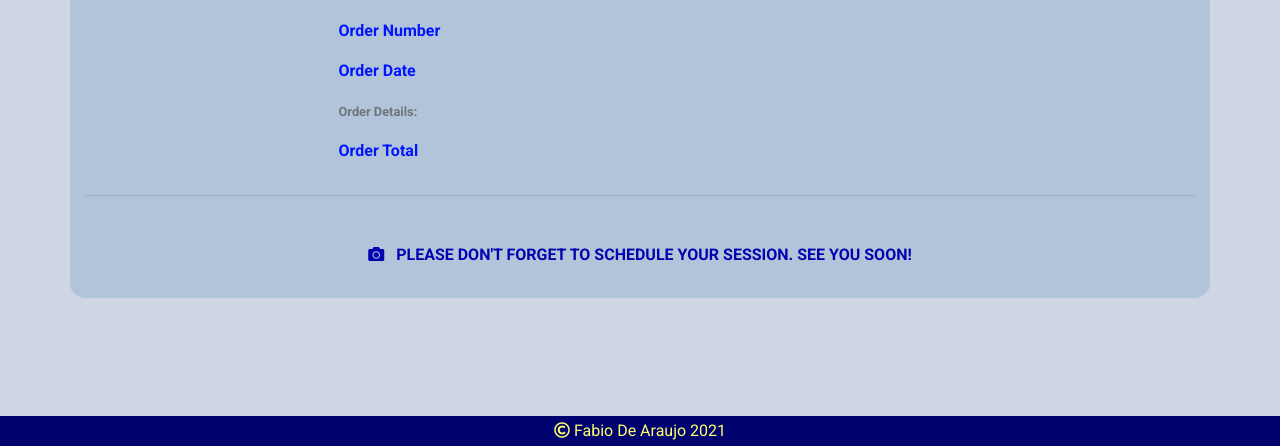
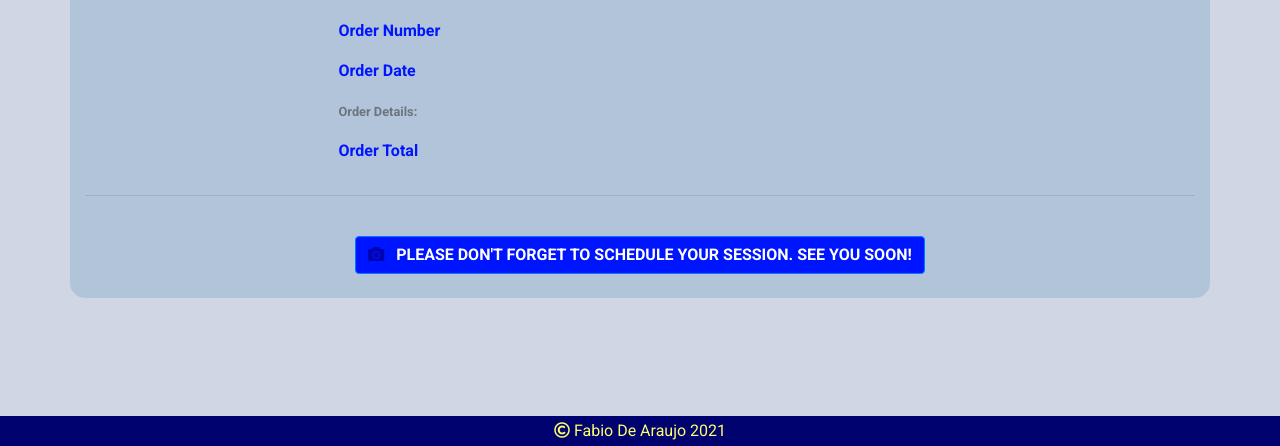
Before and after one commit to fabiodearaujo/sophie-photography-mp4, a Django app: template checkout/templates/checkout/checkout_success.html in a window 1280 px wide. Shown: the part 354-800 px from the top of the page. Run offline with Django 3.2, Linux system fonts and the light colour scheme; the template is opened without the code that fills it, so the values that code supplies are empty; parts of the project's set-up code (start-up, migrations or seed data) failed here and were passed over; some libraries are stand-ins or nearby versions.

Commit message:
fixed few buttons tha was missed

```diff
--- a/checkout/templates/checkout/checkout_success.html
+++ b/checkout/templates/checkout/checkout_success.html
@@ -81,18 +81,18 @@
             <div class="row justify-content-center py-3">
                 <div class="col-12 col-lg-7 text-center">
                     {% if from_profile %}
-                        <a href="{% url 'profile' %}" class="btn btn-black rounded-0 my-2">
+                        <a href="{% url 'profile' %}" class="btn btn-primary rounded my-2">
                             <span class="icon mr-2">
                                 <i class="fas fa-arrow-alt-circle-left pr-1 text-blue-dark"></i>
                             </span>
-                            <span class="text-uppercase font-weight-bold link-dark-blue-nd">Back to Profile.</span>
+                            <span class="text-uppercase font-weight-bold">Back to Profile.</span>
                         </a>
                     {% else %}
-                        <a href="{% url 'contact_us' %}" class="btn btn-black rounded-0 my-2">
+                        <a href="{% url 'contact_us' %}" class="btn btn-primary rounded my-2">
                             <span class="icon mr-2">
                                 <i class="fas fa-camera text-blue-dark"></i>
                             </span>
-                            <span class="text-uppercase font-weight-bold link-dark-blue-nd">Please don't forget to schedule your session. See you soon!</span>
+                            <span class="text-uppercase font-weight-bold">Please don't forget to schedule your session. See you soon!</span>
                         </a>
                     {% endif %}
                 </div>
```
Also changed, not shown: home/templates/home/index.html (+4 -4 lines).
